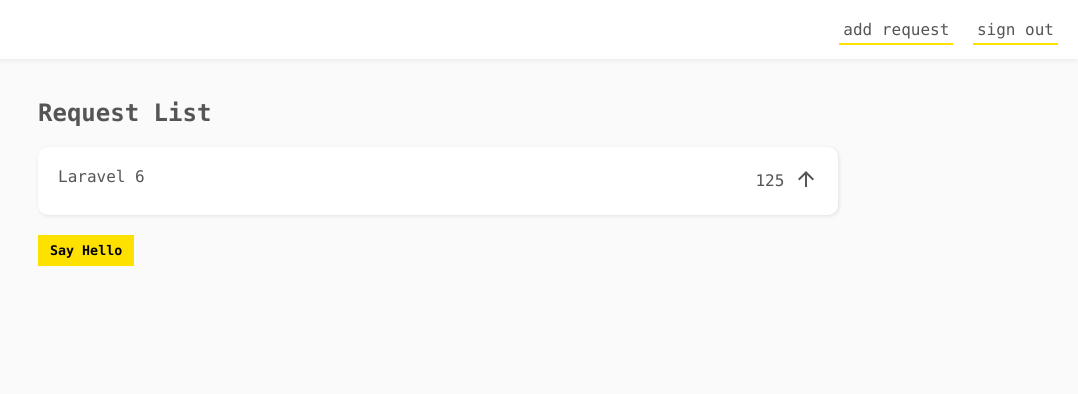
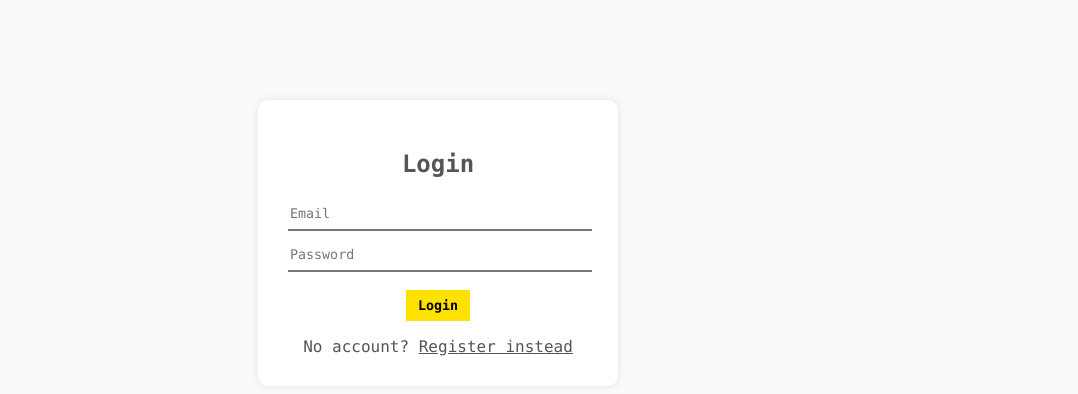
Before and after one commit to patrick-nqh-bl/cloud-functions-request-list, a plain HTML site: page public/index.html in a window 1280 px wide. Shown: the whole page, without its empty margins (202-1280 px from the left). Drawn offline with Linux system fonts and the light colour scheme; some packages are replaced by stand-ins of ours.

Commit message:
add css of form login and register

```diff
--- a/public/css/styles.css
+++ b/public/css/styles.css
@@ -108,3 +108,26 @@
   font-family: inherit;
   cursor: pointer;
 }
+
+/* auth styles */
+.auth {
+  width: 100%;
+  height: 100%;
+  position: fixed;
+  background: #fafafa;
+  display: none;
+  z-index: 1;
+}
+.auth.open {
+  display: block;
+}
+.auth a {
+  text-decoration: underline;
+  cursor: pointer;
+}
+.auth .modal {
+  display: none;
+}
+.auth .modal.active {
+  display: block;
+}
--- a/public/index.html
+++ b/public/index.html
@@ -11,6 +11,35 @@
     <title>Request List</title>
   </head>
   <body>
+    <!-- auth modals -->
+    <div class="auth open">
+      <div class="modal active">
+        <h2>Login</h2>
+        <form class="login">
+          <input type="text" name="email" id="Email" placeholder="Email" />
+          <input
+            type="password"
+            name="password"
+            id="Password"
+            placeholder="Password"
+          />
+          <button>Login</button>
+          <p class="error"></p>
+        </form>
+        <div>No account? <a class="switch">Register instead</a></div>
+      </div>
+      <div class="modal">
+        <h2>Register</h2>
+        <form class="register">
+          <input type="text" name="email" placeholder="Email" />
+          <input type="password" name="password" placeholder="Password" />
+          <button>Register</button>
+          <p class="error"></p>
+        </form>
+        <div>Got an account? <a class="switch">Login instead</a></div>
+      </div>
+    </div>
+
     <!-- new request modal -->
     <div class="new-request">
       <div class="modal">
```
